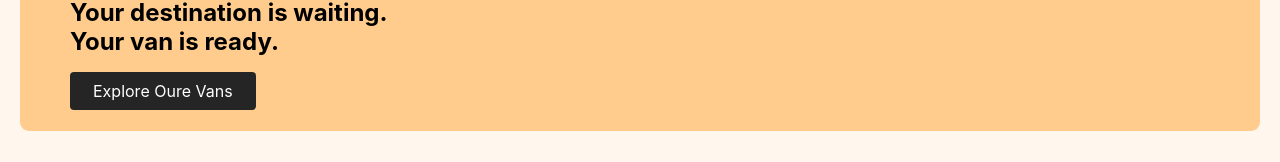
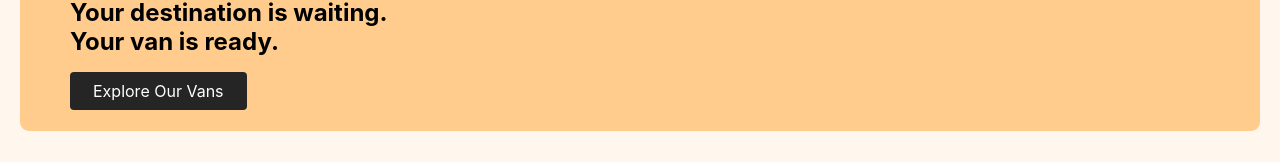
Before and after one commit to AnnaGeld/TravelWithVans, a React (Create React App) app: page /about in a window 1280 px wide. Shown: the part 732-894 px from the top of the page. Built offline with nearby package versions, Linux system fonts and the light colour scheme; what miragejs would draw is missing.

Commit message:
fixed the typo:)

```diff
--- a/src/pages/About.js
+++ b/src/pages/About.js
@@ -23,7 +23,7 @@ export default function About() {
             Your van is ready.
           </h3>
           <Link className="about-btn" to="/vans">
-            Explore Oure Vans
+            Explore Our Vans
           </Link>
         </div>
       </div>
```
